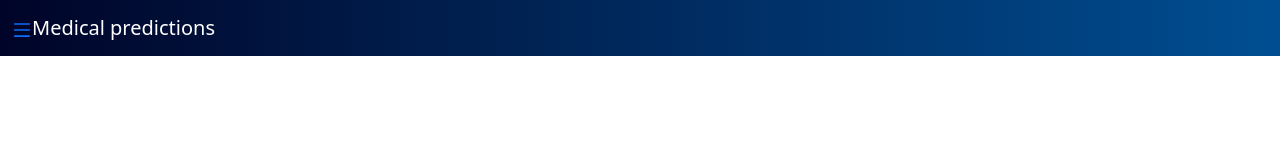
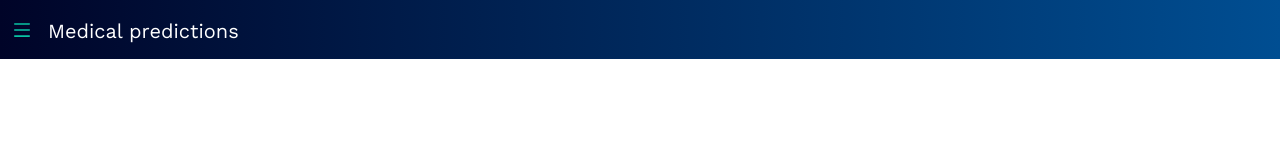
Before and after one commit to JuanGomez12/DataScience4AllProject, a React (Create React App) app in the folder frontend/: page / in a window 1280 px wide. Shown: the top 160 px of the page. Built offline with nearby package versions, Linux system fonts and the light colour scheme; the HTML template or start-up script is replaced by a standard one.

Commit message:
Adding Family font

```diff
--- a/frontend/src/App.css
+++ b/frontend/src/App.css
@@ -1,8 +1,10 @@
+@import url('https://fonts.googleapis.com/css2?family=Work+Sans:wght@100;200;300;400;500;600;700;800;900&display=swap');
+
 * {
   box-sizing: border-box;
   margin: 0;
   padding: 0;
-  /* font-family: ; */
+  font-family: 'Work Sans', sans-serif;
 }
 
 .App {
--- a/frontend/src/components/Navegationbar/Navegationbar.css
+++ b/frontend/src/components/Navegationbar/Navegationbar.css
@@ -7,10 +7,19 @@
   margin-left: 0 !important;
 }
 
+.navbar-brand a{
+  vertical-align: text-bottom;
+  color: #08c4a4;
+}
+
+.navbar-brand span {
+  margin: 0 1rem;
+}
+
 .nav-menu{
   background: white;
   width: 250px;
-  height: 90vh;
+  height: 100%;
   display: flex;
   flex-direction: column;
   /* justify-content: center; */
@@ -37,7 +46,7 @@
 
 .nav-text a {
   text-decoration: none;
-  color: gray;
+  color: #414656;
   font-size: 18px;
   width: 95%;
   height: 100%;
@@ -47,6 +56,14 @@
   border-radius: 4px;
 }
 
+.nav-text span {
+  margin: 0 1rem;
+}
+
+.sidebar-icon{
+  color: #08c4a4;
+}
+
 .nav-text a:hover {
   background-color: rgba(0, 78, 146, .2);
 }
--- a/frontend/src/components/Navegationbar/Navegationbar.js
+++ b/frontend/src/components/Navegationbar/Navegationbar.js
@@ -5,6 +5,8 @@ import './Navegationbar.css';
 import * as AiIcons from "react-icons/ai";
 import { Link } from 'react-router-dom';
 import { SidebarData } from './SidebarData';
+
+import SidebarMenu from 'react-bootstrap-sidebar-menu';
 
 function Navegationbar() {
 
@@ -19,10 +21,11 @@ function Navegationbar() {
           <Link to="#" >
             <AiIcons.AiOutlineMenu onClick={showSidebar}/>
           </Link>
-          Medical predictions
+          <span>Medical predictions</span>
         </Navbar.Brand>
       </Container>
     </Navbar>
+
     <nav className={sidebar ? "nav-menu active": "nav-menu"}>
       {SidebarData.map((item, index) => {
         return(
--- a/frontend/src/components/Navegationbar/SidebarData.js
+++ b/frontend/src/components/Navegationbar/SidebarData.js
@@ -5,13 +5,13 @@ export const SidebarData = [
   {
     title: 'Predict',
     path: '/Predict',
-    icon: <AiIcons.AiFillFileText/>,
+    icon: <AiIcons.AiFillFileText className='sidebar-icon'/>,
     cName: 'nav-text'
   },
   {
     title: 'Dashboard',
     path: '/Dashboard',
-    icon: <AiIcons.AiFillDashboard/>,
+    icon: <AiIcons.AiFillDashboard className='sidebar-icon'/>,
     cName: 'nav-text'
   }
 ]
```
